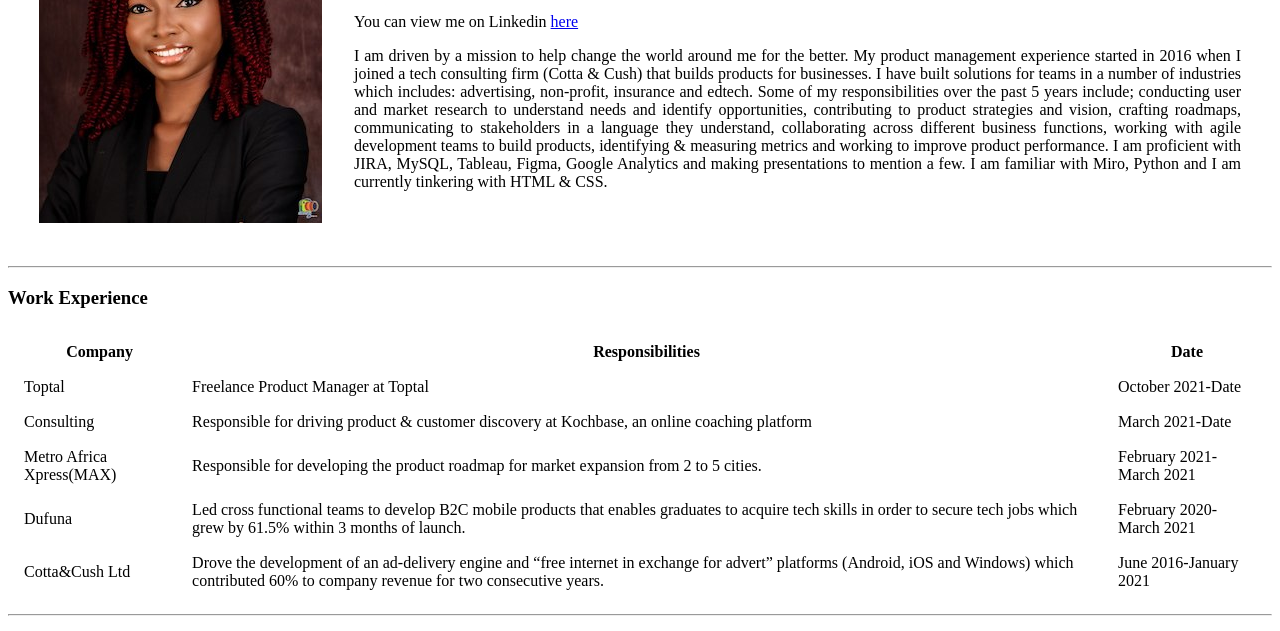
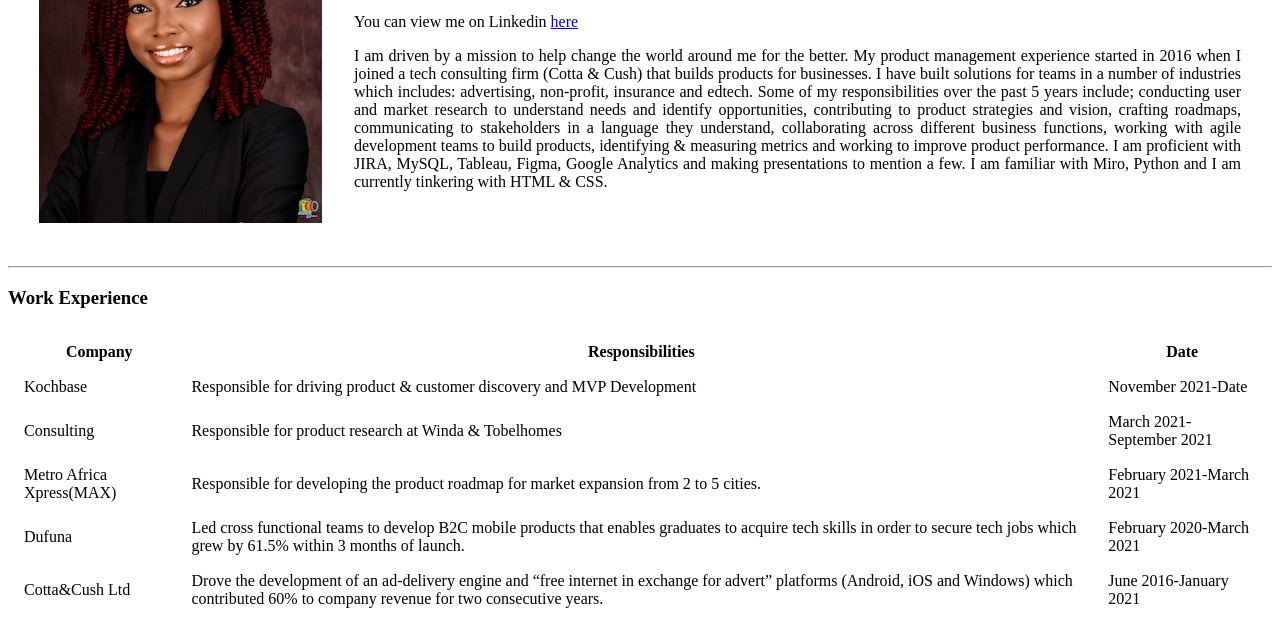
Before and after one commit to nifemi-omotola/nifemis-cv, a plain HTML site: page index.html in a window 1280 px wide. Shown: the part 159-790 px from the top of the page. Drawn offline with Linux system fonts and the light colour scheme.

Commit message:
Update index.html

```diff
--- a/index.html
+++ b/index.html
@@ -38,14 +38,14 @@
     </thead>
     <tbody>
       <tr>
-        <td>Toptal</td>
-        <td>Freelance Product Manager at Toptal</td>
-        <td>October 2021-Date</td>
+        <td>Kochbase</td>
+        <td>Responsible for driving product & customer discovery and MVP Development</td>
+        <td>November 2021-Date</td>
       </tr>
       <tr>
         <td>Consulting</td>
-        <td>Responsible for driving product & customer discovery at Kochbase, an online coaching platform</td>
-        <td>March 2021-Date</td>
+        <td>Responsible for product research at Winda & Tobelhomes</td>
+        <td>March 2021-September 2021</td>
       </tr>
       <tr>
         <td>Metro Africa Xpress(MAX)</td>
```
